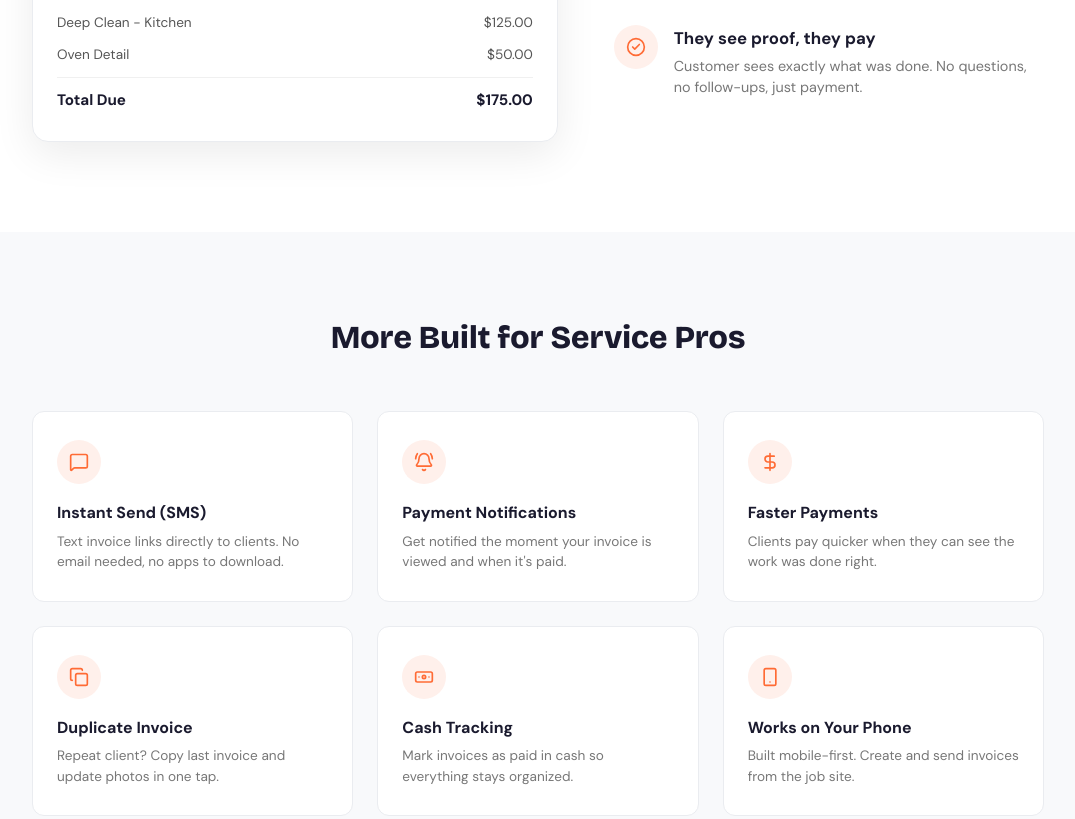
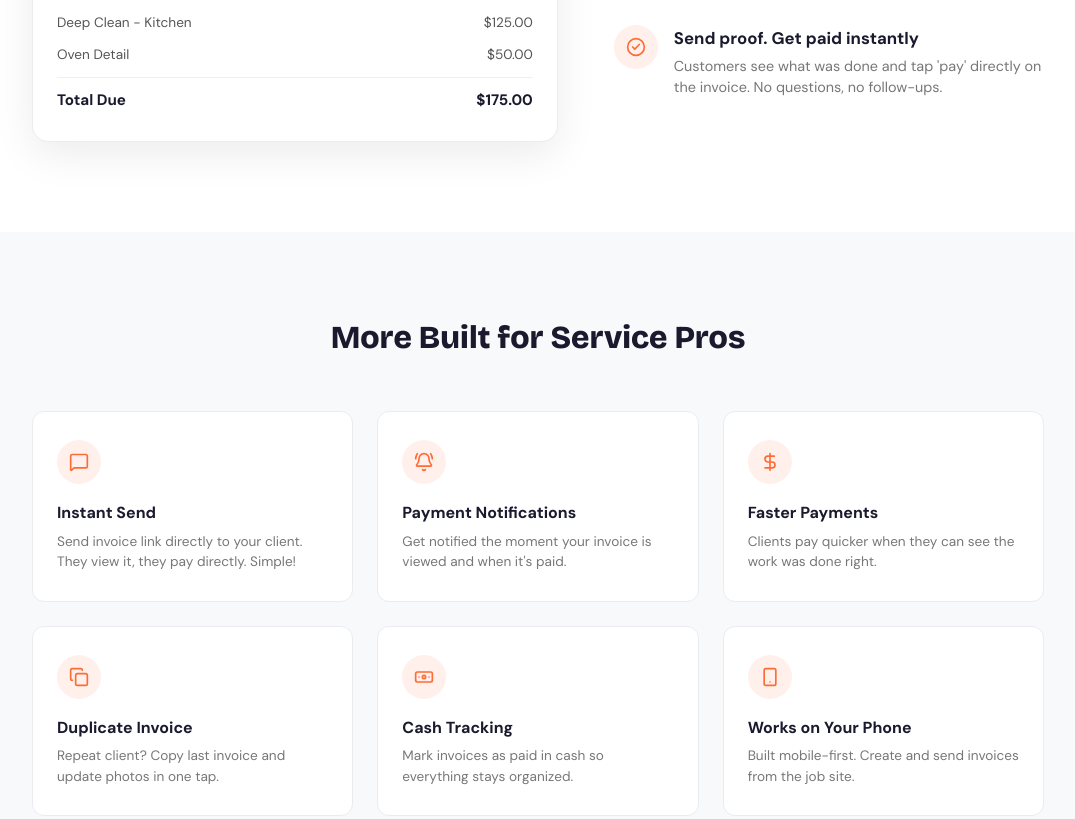
Before and after one commit to ChuksKay/captureNInvoice, a plain HTML site: page index.html in a window 1280 px wide. Shown: the part 1941-2760 px from the top of the page, without its empty margins (102-1177 px from the left). Drawn offline with nearby package versions, Linux system fonts and the light colour scheme.

Commit message:
Update copy: remove badge, revise waitlist text, solution step, and feature descriptions

```diff
--- a/index.html
+++ b/index.html
@@ -1080,7 +1080,6 @@
     <header class="site-header">
         <div class="container">
             <div class="logo">CaptureN<span>Invoice</span></div>
-            <div class="badge">Coming Soon</div>
         </div>
     </header>
 
@@ -1092,8 +1091,7 @@
                 <p class="subtitle">Attach before/after photos to every invoice. Customers see proof instantly. You get paid faster.</p>
                 <a href="#signupForm" class="hero-cta">Get Early Access &rarr;</a>
                 <div class="hero-social-proof">
-                    <span class="counter" id="heroCounter">52</span>
-                    <span class="counter-label">service pros on the waitlist</span>
+                    <span class="counter-label">Join <span class="counter" id="heroCounter">52</span> service pros already signed up</span>
                 </div>
             </div>
             <div class="hero-visual">
@@ -1276,8 +1274,8 @@
                     <div class="solution-step">
                         <div class="step-number"><i data-lucide="circle-check"></i></div>
                         <div class="step-text">
-                            <h3>They see proof, they pay</h3>
-                            <p>Customer sees exactly what was done. No questions, no follow-ups, just payment.</p>
+                            <h3>Send proof. Get paid instantly</h3>
+                            <p>Customers see what was done and tap 'pay' directly on the invoice. No questions, no follow-ups.</p>
                         </div>
                     </div>
                 </div>
@@ -1292,8 +1290,8 @@
             <div class="feature-cards">
                 <div class="feature-card">
                     <div class="feature-card-icon"><i data-lucide="message-square"></i></div>
-                    <h3>Instant Send (SMS)</h3>
-                    <p>Text invoice links directly to clients. No email needed, no apps to download.</p>
+                    <h3>Instant Send</h3>
+                    <p>Send invoice link directly to your client. They view it, they pay directly. Simple!</p>
                 </div>
                 <div class="feature-card">
                     <div class="feature-card-icon"><i data-lucide="bell-ring"></i></div>
```
